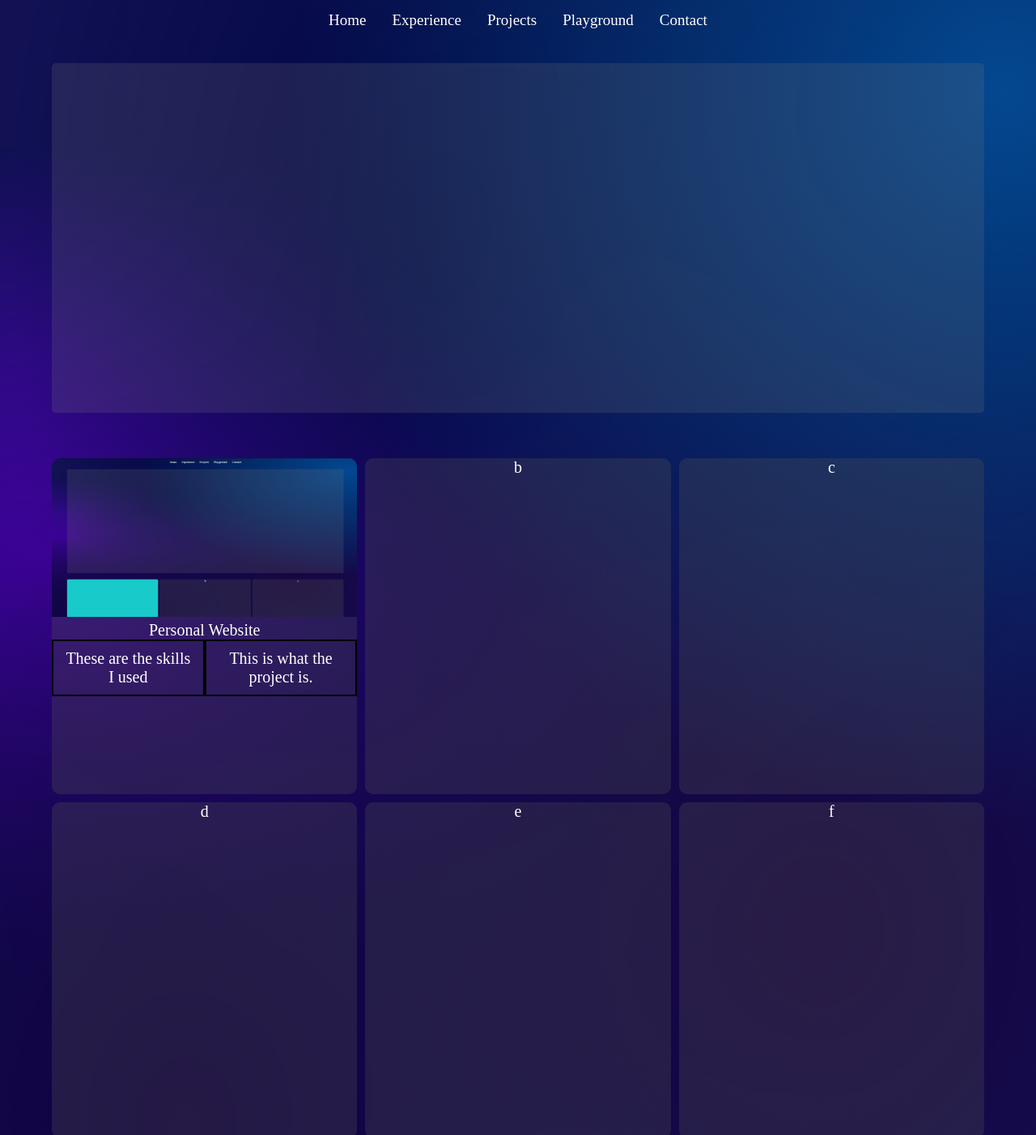
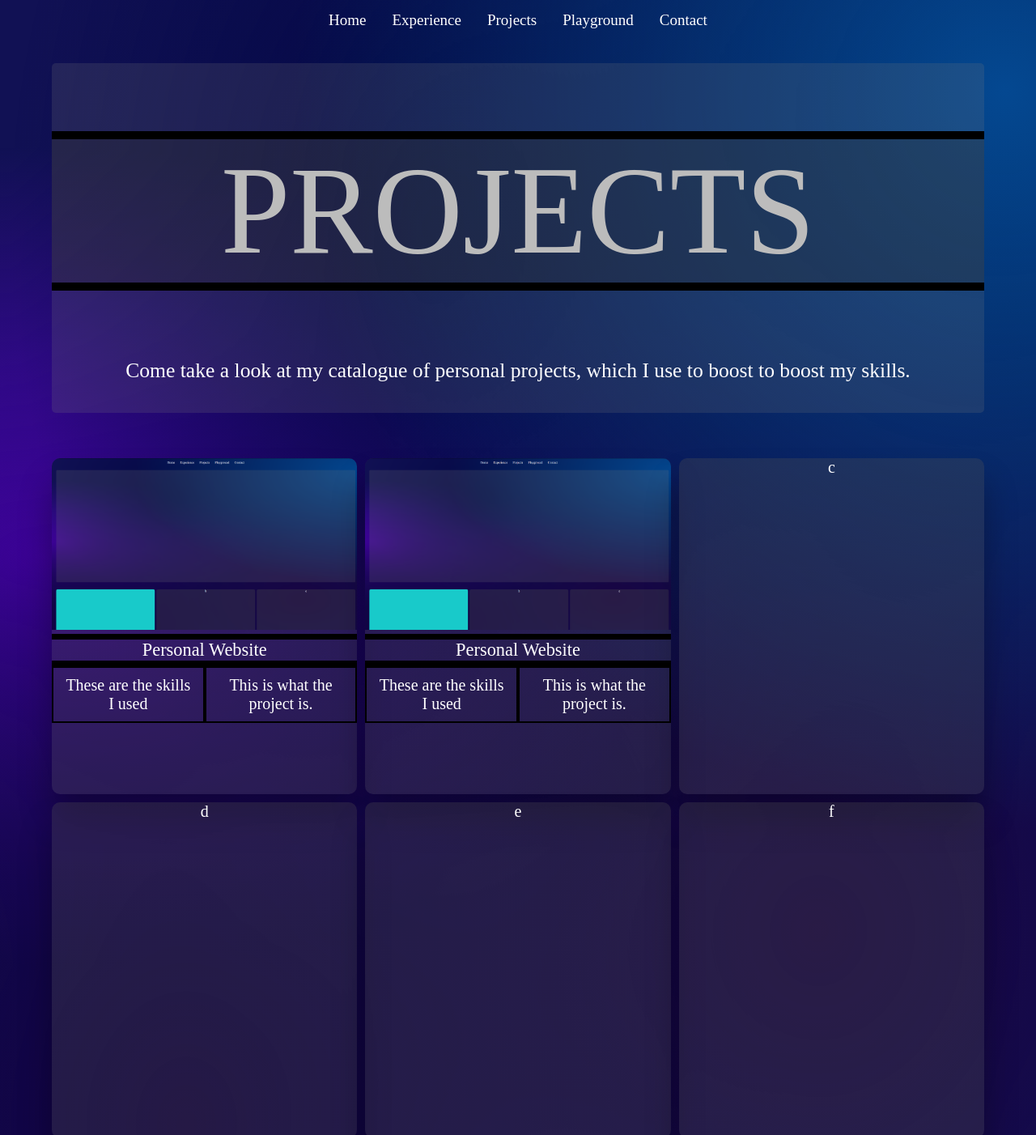
Before and after one commit to Meakinl2/Personal-Website, a Flask app: page /projects in a window 1280 px wide. Shown: the whole page at 81% size. Run offline with Flask 3, Linux system fonts and the light colour scheme.

Commit message:
04/10/25 Added Projects Page Introduction Header.

```diff
--- a/static/css/projects.css
+++ b/static/css/projects.css
@@ -10,18 +10,40 @@ div#center-inside {
     flex-direction: column;
     align-content: center;
     text-align: center;
+
     border: black solid 5px;
 }
 
 div#projects-introduction {
+    display: flex;
+    flex-direction: column;
     width: 90dvw;
     aspect-ratio: 8/3;
+
     border-radius: 5px;
     background: rgba(120,120,120,0.2);
     margin-top: 2dvh;
     margin-bottom: 4dvh;
+}
+
+
+div#projects-introduction-title {
+    background: rgba(40,40,40,0.3);
+    border-top: black solid 10px;
+    border-bottom: black solid 10px;
+
+    margin-top: 6dvh;
+    font-size: 12dvw;
+    color: #bcbcbc;
+}
+
+div#projects-introduction-description {
+
+    margin-top: 6dvh;
+    font-size: 2dvw;
 
 }
+
 
 div#projects-board {
     width:90dvw;
@@ -39,21 +61,29 @@ div.project-container {
     flex-direction: column;
     aspect-ratio: 10/11;
     border-radius: 10px;
-    background: rgba(80,80,80,0.3)
+
+    background: rgba(80,80,80,0.3);
+    box-shadow: 0 30px 40px rgba(0,0,0,.3);
 }
 
 div.project-title {
     width: 100%;
+
+    border-top: black solid 0.5dvh;
+    border-bottom: black solid 0.5dvh;
+
+    font-size: 1.75dvw;
 }
 
 div.project-image {
     width: 100%;
-    aspect-ratio: 2/1;
+    aspect-ratio: 16/9;
     border-radius: 10px 10px 0px 0px;
 }
 
 div.project-image img {
     width: 100%;
+    aspect-ratio: 16/9;
     object-fit: cover;
     border-radius: 10px 10px 0px 0px;
 }
--- a/templates/projects.html
+++ b/templates/projects.html
@@ -3,6 +3,7 @@
 
     <head>
         <title> Projects </title>
+        <link rel="icon" href="{{url_for('static', filename='images/favicons/felix-512x512.png')}}">
         <link rel="stylesheet" href="{{url_for('static',filename='css/generic.css')}}">
         <link rel="stylesheet" href="{{url_for('static',filename='css/projects.css')}}">
     </head>
@@ -20,12 +21,19 @@
 
                     <div id="projects-introduction">
 
+                        <div id="projects-introduction-title">
+                            PROJECTS
+                        </div>
+
+                        <div id="projects-introduction-description">
+                            Come take a look at my catalogue of personal projects, which I use to boost to boost my skills.
+                        </div>
+
                     </div>
 
                     <div id="projects-board">
 
                         <div class="project-container">
-
 
                             <div class="project-image">
                                 <img src="{{url_for('static',filename='images/Project-Images/personal-website.png')}}">
@@ -49,8 +57,23 @@
                         </div>
 
                         <div class="project-container">
-                            b
+                            <div class="project-image">
+                                <img src="{{url_for('static',filename='images/Project-Images/personal-website.png')}}">
+                            </div>
 
+                            <div class="project-title">
+                                Personal Website
+                            </div>
+
+                            <div class="project-description">
+                                <div class="project-description-skills">
+                                        These are the skills I used
+                                </div>
+
+                                <div class="project-description-blurb">
+                                    This is what the project is.
+                                </div>
+                            </div>
 
                         </div>
 
```
Also changed, not shown: static/images/favicons/felix-512x512.png (added).
